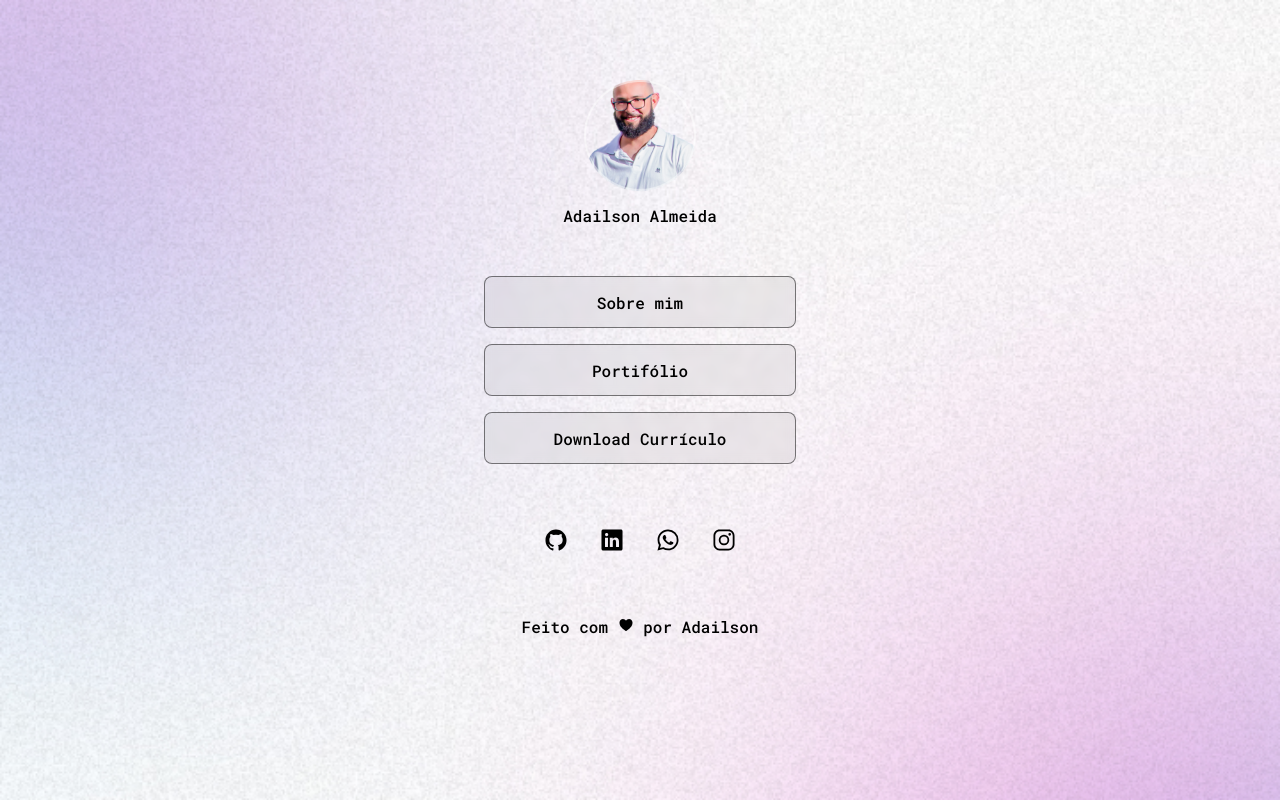
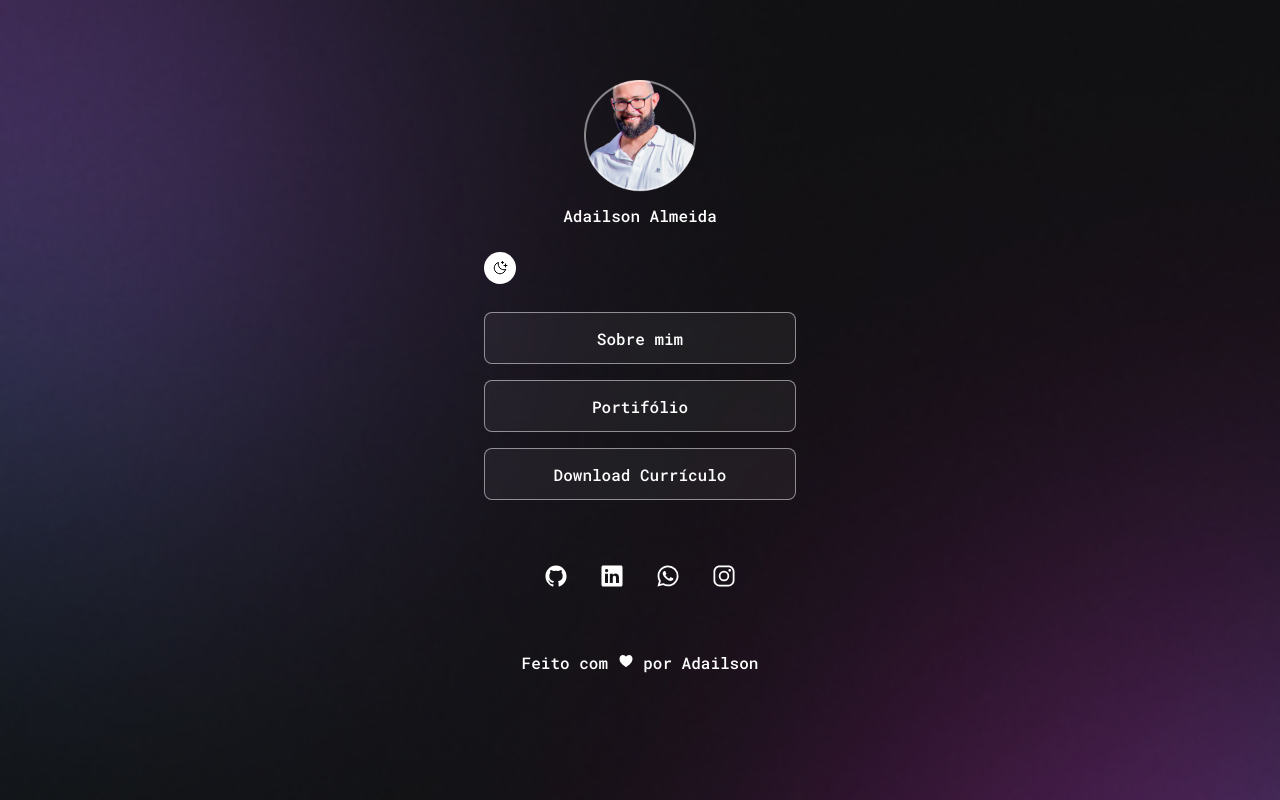
Before and after one commit to Adailson-Almeida/New-Portifolio, a plain HTML site: page index.html in a window 1280 px wide. Drawn offline with nearby package versions, Linux system fonts and the light colour scheme.

Commit message:
Estilizando o botão troca de tema

```diff
--- a/index.html
+++ b/index.html
@@ -1,5 +1,5 @@
 <!DOCTYPE html>
-<html lang="pt-br" class="light">
+<html lang="pt-br" class="">
   <head>
     <link rel="preconnect" href="https://fonts.googleapis.com" />
     <link rel="preconnect" href="https://fonts.gstatic.com" crossorigin />
@@ -12,6 +12,7 @@
     <title>Portifólio</title>
     <link rel="stylesheet" href="./style.css" />
   </head>
+
   <body>
     <div id="container">
       <div id="profile">
@@ -20,6 +21,11 @@
           alt="Foto de Adailson sorrindo usando óculos e camisa branca."
         />
         <p>Adailson Almeida</p>
+      </div>
+
+      <div id="switch">
+        <button></button>
+        <span></span>
       </div>
 
       <ul>
@@ -33,11 +39,15 @@
           <a href="#">Download Currículo</a>
         </li>
       </ul>
+
       <div id="social-links">
         <a href="https://github.com/adayllson" target="_blank">
           <ion-icon name="logo-github"></ion-icon>
         </a>
-        <a href="https://www.linkedin.com/in/adailson-almeida-797689189/" target="_blank">
+        <a
+          href="https://www.linkedin.com/in/adailson-almeida-797689189/"
+          target="_blank"
+        >
           <ion-icon name="logo-linkedin"></ion-icon>
         </a>
         <a href="https://wa.me/5561981659834" target="_blank">
@@ -46,19 +56,23 @@
         <a href="https://www.instagram.com/adaylsonalmeida/" target="_blank">
           <ion-icon name="logo-instagram"></ion-icon>
         </a>
+      </div>
 
-      </div>
-      <footer>
-        Feito com <ion-icon name="heart"></ion-icon> por Adailson
+      <footer>Feito com <ion-icon name="heart"></ion-icon> por Adailson
       </footer>
+
     </div>
+
     <script
       type="module"
       src="https://unpkg.com/ionicons@7.1.0/dist/ionicons/ionicons.esm.js"
     ></script>
+
     <script
       nomodule
       src="https://unpkg.com/ionicons@7.1.0/dist/ionicons/ionicons.js"
     ></script>
+
   </body>
+
 </html>
--- a/style.css
+++ b/style.css
@@ -10,6 +10,7 @@
   --surface-color: rgba(255, 255, 255, 0.05);
   --surface-color-hover: rgba(0, 0, 0, 0.02);
   --highlight-color: rgba(0, 0, 0, 0.2);
+  --switch-bg-url: url(./assets/moon-stars.svg);
 }
 .light {
   --text-color: black;
@@ -18,6 +19,7 @@
   --surface-color: rgba(0, 0, 0, 0.05);
   --surface-color-hover: rgba(0, 0, 0, 0.02);
   --highlight-color: rgba(0, 0, 0, 0.1);
+  --switch-bg-url: url(./assets/sun.svg);
 }
 
 body {
@@ -43,6 +45,8 @@ body * {
   padding: 0 24px;
 }
 
+/* profile */
+
 #profile {
   text-align: center;
   padding: 24px;
@@ -57,6 +61,18 @@ body * {
   font-weight: 500;
   margin-top: 8px;
 }
+
+/* switch */
+
+#switch button {
+  width: 32px;
+  height: 32px;
+  background: white var(--switch-bg-url) no-repeat center;
+  border: 0;
+  border-radius: 50%;
+
+}
+
 /* links*/
 ul {
   list-style: none;
```
